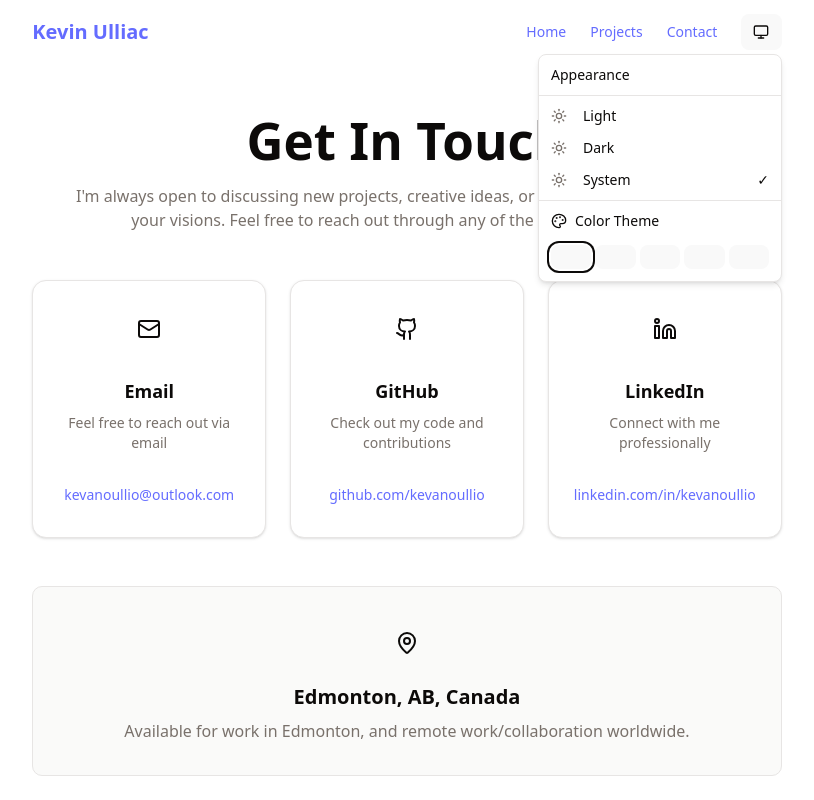
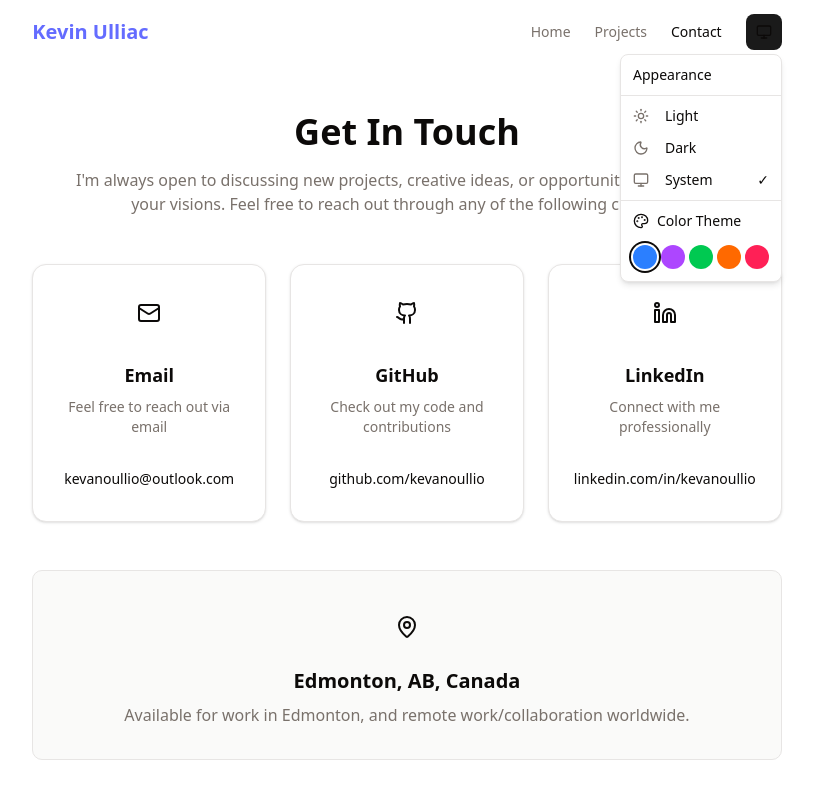
Before and after one commit to kevanoullio/kevanoullio.github.io, a React (Vite) app: page /contact in a window 1280 px wide. Both pictures are taken after a click on the button "Toggle theme". Shown: the top 800 px of the page, without its empty margins (233-1047 px from the left). Built offline with nearby package versions, Linux system fonts and the light colour scheme.

Commit message:
Fixed css content so theme colors show properly.

```diff
--- a/src/components/ThemeToggle.tsx
+++ b/src/components/ThemeToggle.tsx
@@ -1,6 +1,5 @@
 import { Sun, Moon, Monitor, Palette } from "lucide-react"
 import { Button } from "@/components/ui/button"
-
 import {
   DropdownMenu,
   DropdownMenuContent,
@@ -49,12 +48,12 @@ export function ThemeToggle() {
           {theme === "light" && <span className="ml-auto">✓</span>}
         </DropdownMenuItem>
         <DropdownMenuItem onClick={() => setTheme("dark")}>
-          <Sun className="mr-2 h-4 w-4" />
+          <Moon className="mr-2 h-4 w-4" />
           Dark
           {theme === "dark" && <span className="ml-auto">✓</span>}
         </DropdownMenuItem>
         <DropdownMenuItem onClick={() => setTheme("system")}>
-          <Sun className="mr-2 h-4 w-4" />
+          <Monitor className="mr-2 h-4 w-4" />
           System
           {theme === "system" && <span className="ml-auto">✓</span>}
         </DropdownMenuItem>
--- a/src/context/ThemeContext.tsx
+++ b/src/context/ThemeContext.tsx
@@ -55,7 +55,7 @@ export function ThemeProvider({ children }: { children: ReactNode }) {
     } catch {
       // localStorage may be unavailable in private browsing mode
     }
-    return "blue"
+    return "blue" // blue is the default color
   })
 
   useEffect(() => {
--- a/src/index.css
+++ b/src/index.css
@@ -3,6 +3,7 @@
 
 @custom-variant dark (&:is(.dark *));
 
+@layer base {
   :root {
     font-family: system-ui, Avenir, Helvetica, Arial, sans-serif;
     line-height: 1.5;
@@ -50,98 +51,6 @@
     --sidebar-ring: oklch(0.709 0.01 56.259);
   }
 
-a {
-  font-weight: 500;
-  color: #646cff;
-  text-decoration: inherit;
-}
-a:hover {
-  color: #535bf2;
-}
-
-body {
-  margin: 0;
-  display: flex;
-  place-items: center;
-  min-width: 320px;
-  min-height: 100vh;
-}
-
-h1 {
-  font-size: 3.2em;
-  line-height: 1.1;
-}
-
-button {
-  border-radius: 8px;
-  border: 1px solid transparent;
-  padding: 0.6em 1.2em;
-  font-size: 1em;
-  font-weight: 500;
-  font-family: inherit;
-  background-color: #1a1a1a;
-  cursor: pointer;
-  transition: border-color 0.25s;
-}
-button:hover {
-  border-color: #646cff;
-}
-button:focus,
-button:focus-visible {
-  outline: 4px auto -webkit-focus-ring-color;
-}
-
-@media (prefers-color-scheme: light) {
-  :root {
-    color: #213547;
-    background-color: #ffffff;
-  }
-  a:hover {
-    color: #747bff;
-  }
-  button {
-    background-color: #f9f9f9;
-  }
-}
-
-@theme inline {
-  --radius-sm: calc(var(--radius) - 4px);
-  --radius-md: calc(var(--radius) - 2px);
-  --radius-lg: var(--radius);
-  --radius-xl: calc(var(--radius) + 4px);
-  --color-background: var(--background);
-  --color-foreground: var(--foreground);
-  --color-card: var(--card);
-  --color-card-foreground: var(--card-foreground);
-  --color-popover: var(--popover);
-  --color-popover-foreground: var(--popover-foreground);
-  --color-primary: var(--primary);
-  --color-primary-foreground: var(--primary-foreground);
-  --color-secondary: var(--secondary);
-  --color-secondary-foreground: var(--secondary-foreground);
-  --color-muted: var(--muted);
-  --color-muted-foreground: var(--muted-foreground);
-  --color-accent: var(--accent);
-  --color-accent-foreground: var(--accent-foreground);
-  --color-destructive: var(--destructive);
-  --color-border: var(--border);
-  --color-input: var(--input);
-  --color-ring: var(--ring);
-  --color-chart-1: var(--chart-1);
-  --color-chart-2: var(--chart-2);
-  --color-chart-3: var(--chart-3);
-  --color-chart-4: var(--chart-4);
-  --color-chart-5: var(--chart-5);
-  --color-sidebar: var(--sidebar);
-  --color-sidebar-foreground: var(--sidebar-foreground);
-  --color-sidebar-primary: var(--sidebar-primary);
-  --color-sidebar-primary-foreground: var(--sidebar-primary-foreground);
-  --color-sidebar-accent: var(--sidebar-accent);
-  --color-sidebar-accent-foreground: var(--sidebar-accent-foreground);
-  --color-sidebar-border: var(--sidebar-border);
-  --color-sidebar-ring: var(--sidebar-ring);
-}
-
   .dark {
     --background: oklch(0.147 0.004 49.25);
     --foreground: oklch(0.985 0.001 106.423);
@@ -176,11 +85,95 @@ button:focus-visible {
     --sidebar-ring: oklch(0.553 0.013 58.071);
   }
 
+  a {
+    font-weight: 500;
+    color: #646cff;
+    text-decoration: inherit;
+  }
+  a:hover {
+    color: #535bf2;
+  }
+
+  body {
+    margin: 0;
+    display: flex;
+    place-items: center;
+    min-width: 320px;
+    min-height: 100vh;
+  }
+
+  h1 {
+    font-size: 3.2em;
+    line-height: 1.1;
+  }
+
+  button {
+    border-radius: 8px;
+    /* border: 1px solid transparent; */
+    /* padding: 0.6em 1.2em; */
+    font-size: 1em;
+    font-weight: 500;
+    font-family: inherit;
+    background-color: #1a1a1a;
+    cursor: pointer;
+    transition: border-color 0.25s;
+  }
+  button:hover {
+    border-color: var(--color-primary);
+  }
+  button:focus,
+  button:focus-visible {
+    outline: 4px auto -webkit-focus-ring-color;
+  }
+}
+
+
+@theme inline {
+  --color-background: var(--background);
+  --color-foreground: var(--foreground);
+  --color-card: var(--card);
+  --color-card-foreground: var(--card-foreground);
+  --color-popover: var(--popover);
+  --color-popover-foreground: var(--popover-foreground);
+  --color-primary: var(--primary);
+  --color-primary-foreground: var(--primary-foreground);
+  --color-secondary: var(--secondary);
+  --color-secondary-foreground: var(--secondary-foreground);
+  --color-muted: var(--muted);
+  --color-muted-foreground: var(--muted-foreground);
+  --color-accent: var(--accent);
+  --color-accent-foreground: var(--accent-foreground);
+  --color-destructive: var(--destructive);
+  --color-border: var(--border);
+  --color-input: var(--input);
+  --color-ring: var(--ring);
+  --color-chart-1: var(--chart-1);
+  --color-chart-2: var(--chart-2);
+  --color-chart-3: var(--chart-3);
+  --color-chart-4: var(--chart-4);
+  --color-chart-5: var(--chart-5);
+  --color-sidebar: var(--sidebar);
+  --color-sidebar-foreground: var(--sidebar-foreground);
+  --color-sidebar-primary: var(--sidebar-primary);
+  --color-sidebar-primary-foreground: var(--sidebar-primary-foreground);
+  --color-sidebar-accent: var(--sidebar-accent);
+  --color-sidebar-accent-foreground: var(--sidebar-accent-foreground);
+  --color-sidebar-border: var(--sidebar-border);
+  --color-sidebar-ring: var(--sidebar-ring);
+  --radius-sm: calc(var(--radius) - 4px);
+  --radius-md: calc(var(--radius) - 2px);
+  --radius-lg: var(--radius);
+  --radius-xl: calc(var(--radius) + 4px);
+}
+
+
 @layer base {
   * {
     @apply border-border outline-ring/50;
   }
   body {
     @apply bg-background text-foreground;
+    margin: 0;
+    min-height: 100vh;
   }
 }
```
Lines whose indentation alone changed are shown as unchanged.
